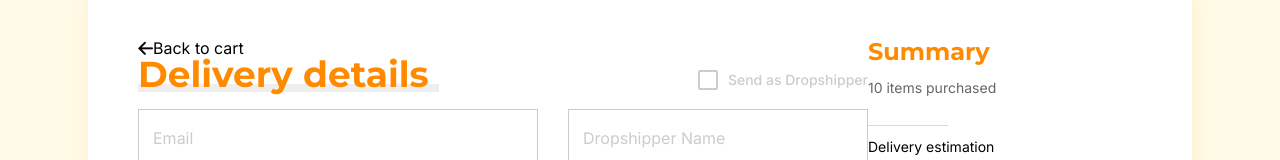
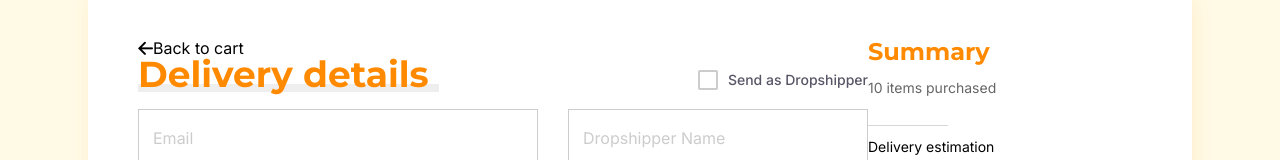
Before and after one commit to mahaldi/jakmall-technical-test, a Vue app: page /payment in a window 1280 px wide. Shown: the part 137-297 px from the top of the page. Built offline with nearby package versions, Linux system fonts and the light colour scheme.

Commit message:
checkbox label color

```diff
--- a/src/components/checkbox/style.scss
+++ b/src/components/checkbox/style.scss
@@ -41,6 +41,7 @@
 		cursor: pointer;
 	}
 	&__label {
+		color: $bluis-blackOpt80;
 		display: inline-block;
 		padding-left: 10px;
 		line-height: 19px;
```
